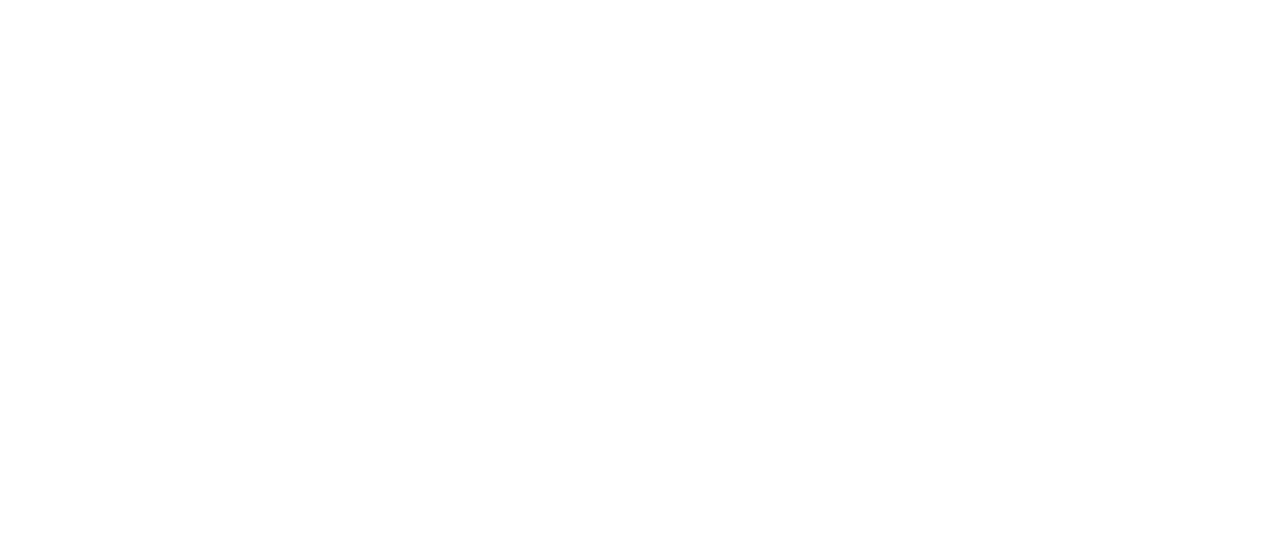
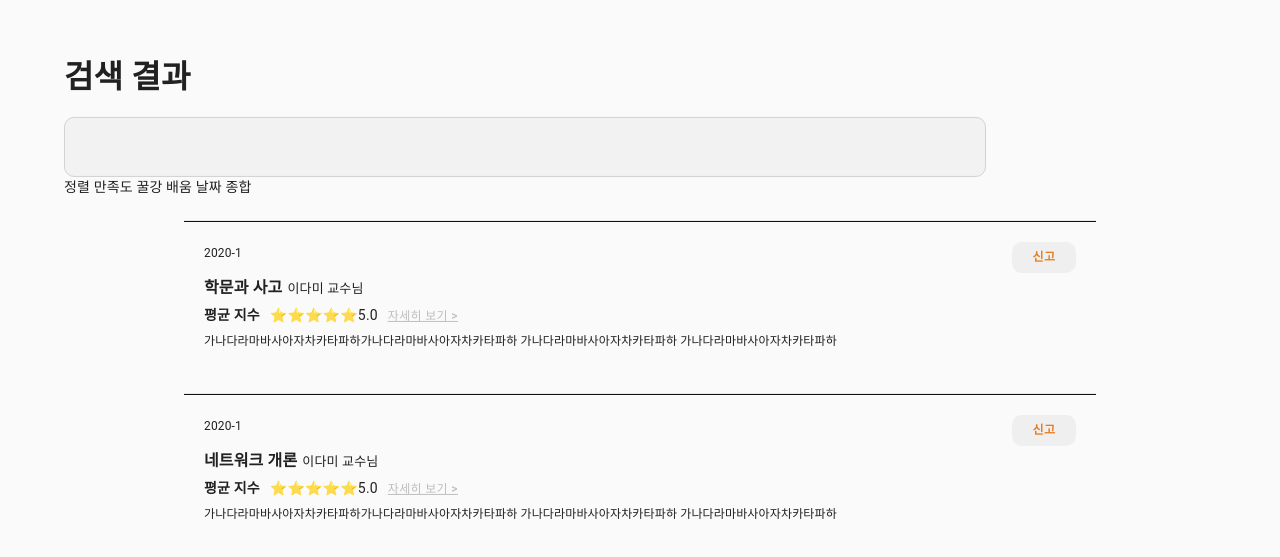
Before and after one commit to uswLectureEvaluation/frontend, a React (Create React App) app in the folder 정충일/il/: page /search in a window 1280 px wide. Shown: the part 101-658 px from the top of the page. Built offline with nearby package versions, Linux system fonts and the light colour scheme; the HTML template or start-up script is replaced by a standard one.

Commit message:
update : search 레이아웃

```diff
--- a/정충일/il/src/pages/Search/index.jsx
+++ b/정충일/il/src/pages/Search/index.jsx
@@ -1,6 +1,7 @@
 import React from 'react';
 import * as Styled from './styled';
 import { Positioner } from '../../components/Wrapper/styled'
+import MyEvaluation from '../../components/MyEvaluation'
 
 
 const Search = () => {
@@ -8,7 +9,14 @@
         <Positioner>
             <Styled.GlobalStyle />
             <Styled.Wrapper>
-
+                <div>
+                    <Styled.Title>검색 결과</Styled.Title>
+                    <Styled.Input />
+                </div>
+                <div>
+                    정렬 만족도 꿀강 배움 날짜 종합
+                </div>
+                <MyEvaluation />
             </Styled.Wrapper>
         </Positioner>
     )
--- a/정충일/il/src/pages/Search/styled.js
+++ b/정충일/il/src/pages/Search/styled.js
@@ -12,3 +12,17 @@
 
 export const Wrapper = styled.div`
 `
+
+export const Title = styled.div`
+    font-size : 2rem;
+    font-weight : 1000;
+    margin-bottom : 1rem;
+`;
+
+export const Input = styled.input`
+    width: 80%;
+    height: 60px;
+    background-color: #f2f2f2;
+    border: 1px solid #d2d2d2;
+    border-radius: 10px;
+`;
```
